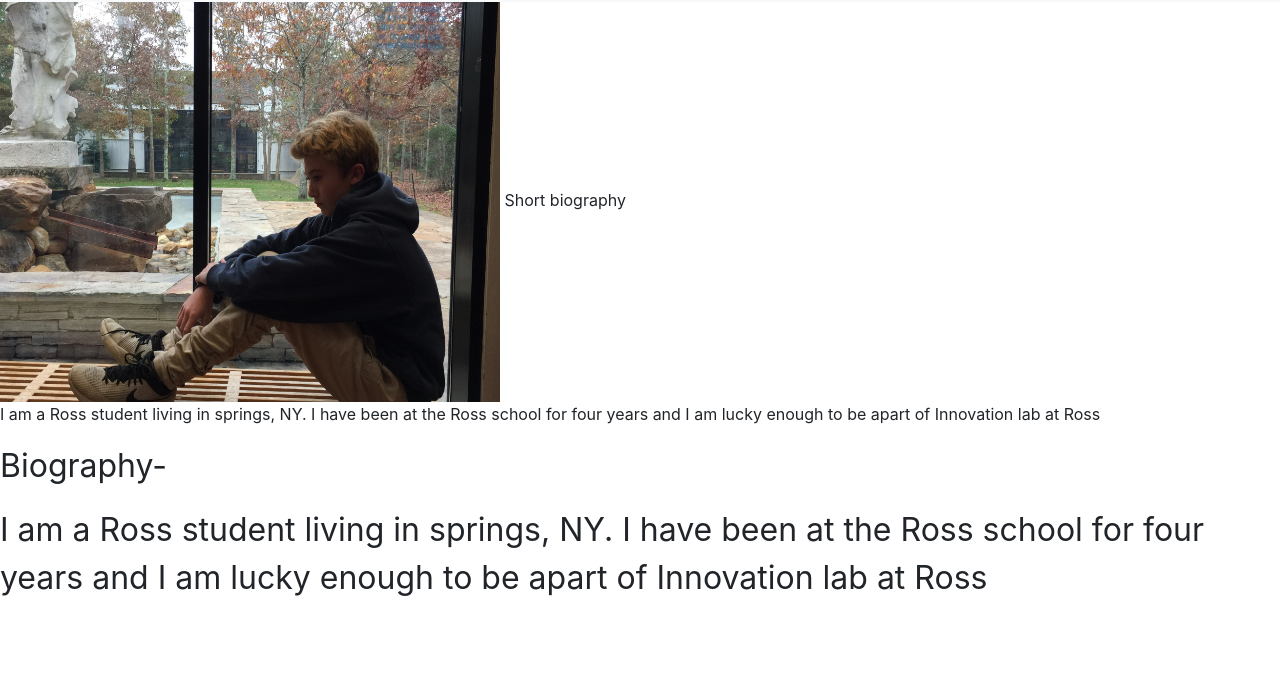
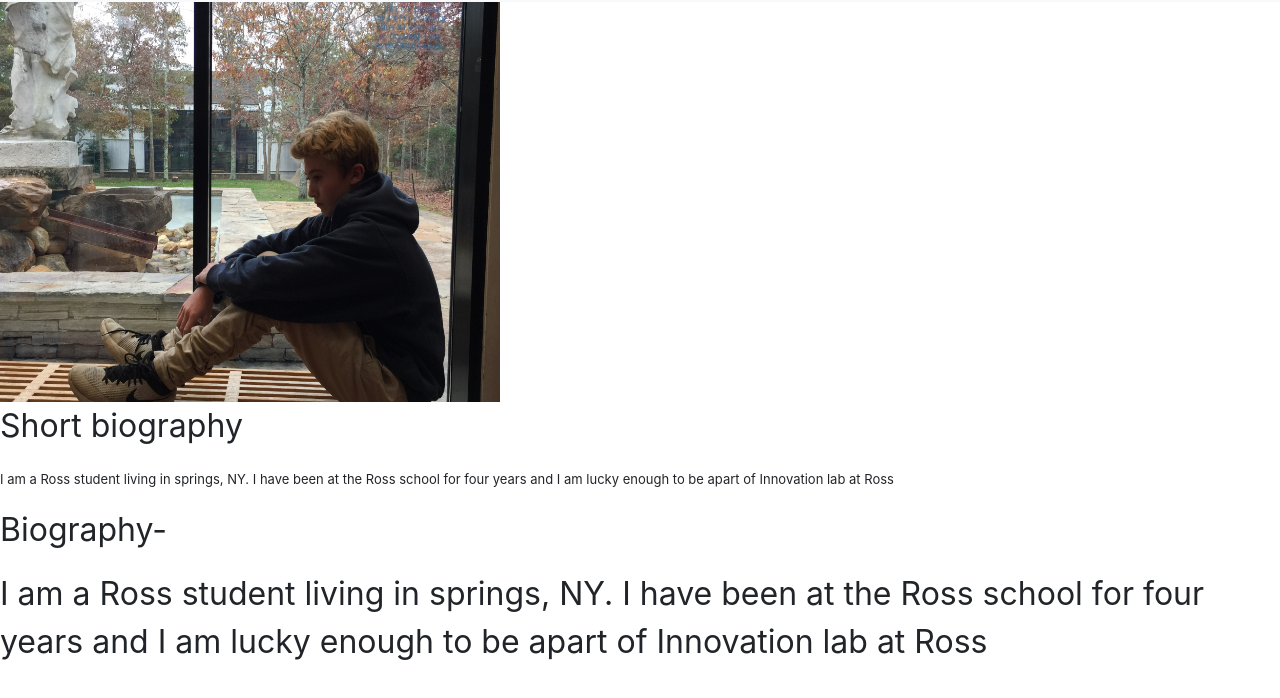
Before and after one commit to cmcauliffe21/cmcauliffe21.github.io, a plain HTML site: page index.html in a window 1280 px wide. Shown: the part 76-774 px from the top of the page. Drawn offline with Linux system fonts and the light colour scheme.

Commit message:
update
update

```diff
--- a/index.html
+++ b/index.html
@@ -33,8 +33,8 @@
 </body>
 
 
-          <hr1> Short biography </hr1>
-          <p>I am a Ross student living in springs, NY. I have been at the Ross school for four years and I am lucky enough to be apart of Innovation lab at Ross</p>
+          <p> <font size="6">Short biography </font></p>
+          <p> <font size="2"> I am a Ross student living in springs, NY. I have been at the Ross school for four years and I am lucky enough to be apart of Innovation lab at Ross</font></p>
 
 
 
```
